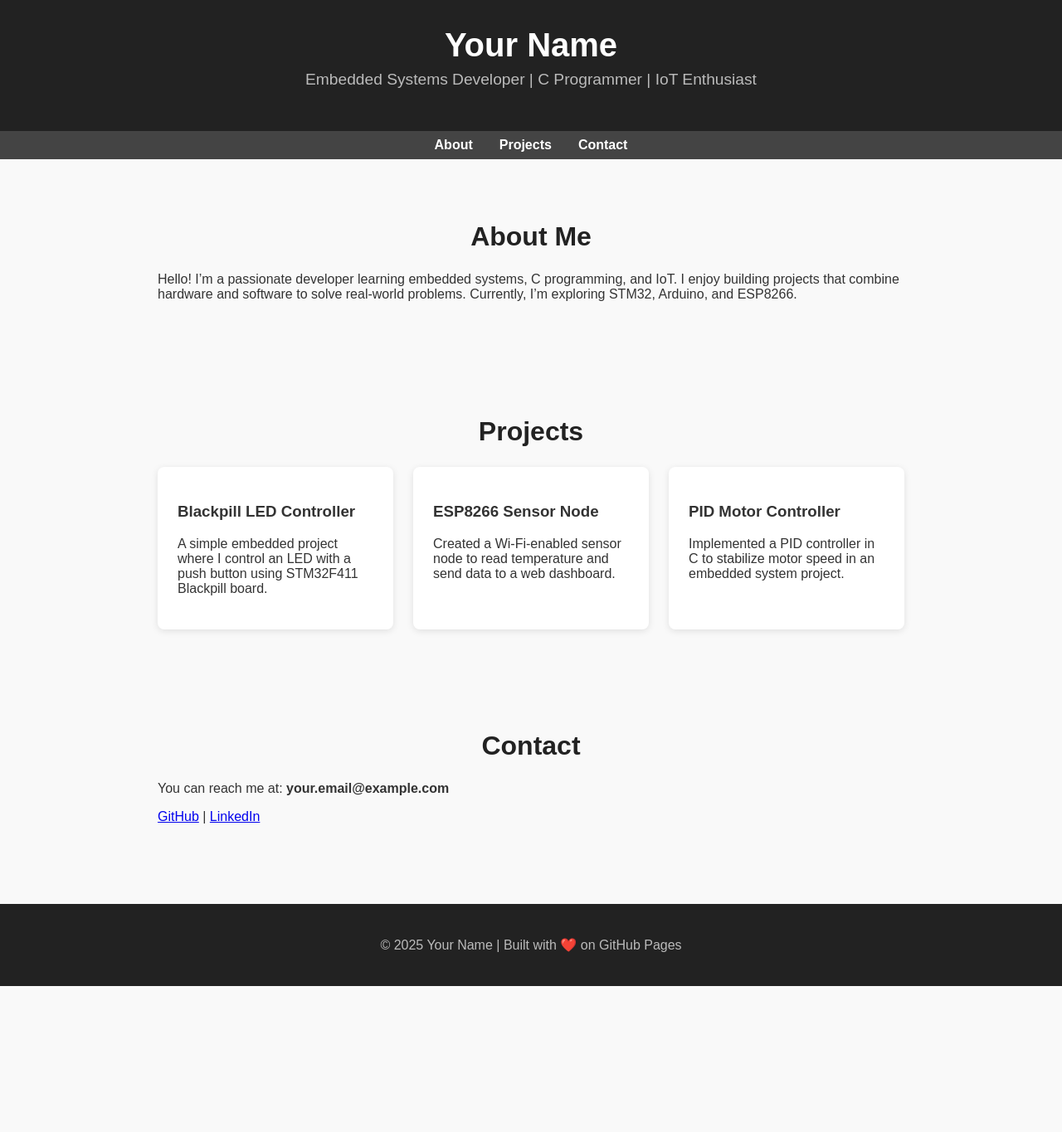
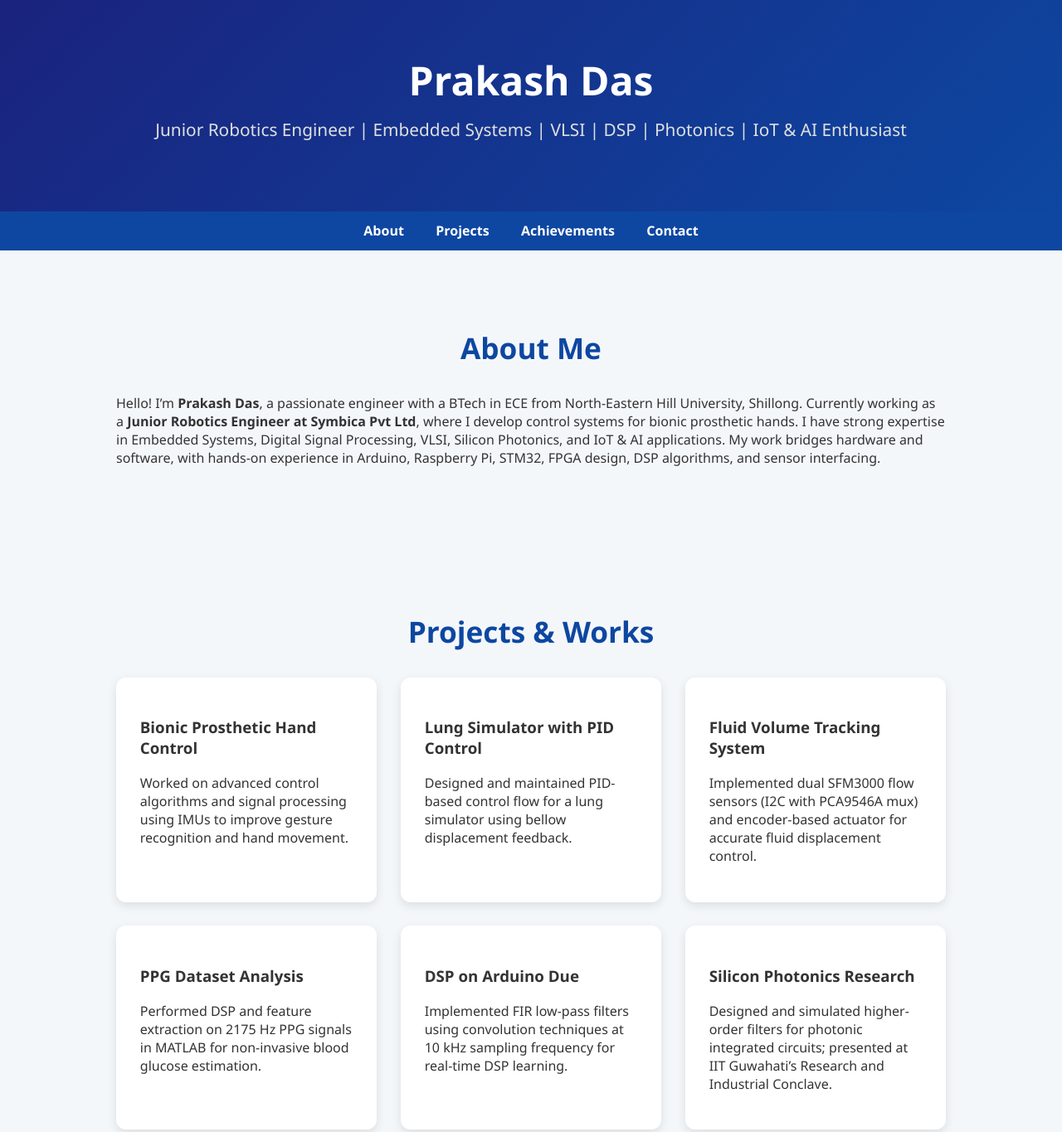
Before and after one commit to prkshdasece/prkshdasece.github.io, a plain HTML site: page index.html in a window 1280 px wide. Shown: the top 1365 px of the page at 83% size. Before the commit the page ends 1189 px from the top, so only its background shows below. Drawn offline with Linux system fonts and the light colour scheme.

Commit message:
index.html update

```diff
--- a/index.html
+++ b/index.html
@@ -3,79 +3,84 @@
 <head>
   <meta charset="UTF-8">
   <meta name="viewport" content="width=device-width, initial-scale=1.0">
-  <title>My Portfolio</title>
+  <title>Prakash Das | Portfolio</title>
   <style>
     body {
       margin: 0;
-      font-family: Arial, sans-serif;
-      background: #f9f9f9;
+      font-family: 'Segoe UI', Tahoma, Geneva, Verdana, sans-serif;
+      background: #f4f7fa;
       color: #333;
     }
     header {
-      background: #222;
+      background: linear-gradient(135deg, #1a237e, #0d47a1);
       color: #fff;
-      padding: 2rem 1rem;
+      padding: 4rem 2rem;
       text-align: center;
     }
     header h1 {
       margin: 0;
-      font-size: 2.5rem;
+      font-size: 3rem;
     }
     header p {
-      margin-top: .5rem;
-      font-size: 1.2rem;
-      color: #bbb;
+      margin-top: .8rem;
+      font-size: 1.3rem;
+      color: #e0e0e0;
     }
     nav {
       display: flex;
       justify-content: center;
-      background: #444;
-      padding: .5rem;
+      background: #0d47a1;
+      padding: .8rem;
+      position: sticky;
+      top: 0;
+      z-index: 1000;
     }
     nav a {
       color: white;
       text-decoration: none;
-      margin: 0 1rem;
+      margin: 0 1.2rem;
       font-weight: bold;
+      transition: color .3s;
     }
     nav a:hover {
-      color: #ff9800;
+      color: #ffca28;
     }
     section {
-      padding: 3rem 1rem;
-      max-width: 900px;
+      padding: 4rem 1.5rem;
+      max-width: 1000px;
       margin: auto;
     }
     section h2 {
       text-align: center;
-      margin-bottom: 1.5rem;
-      font-size: 2rem;
-      color: #222;
+      margin-bottom: 2rem;
+      font-size: 2.2rem;
+      color: #0d47a1;
     }
-    .projects {
+    .projects, .achievements {
       display: grid;
-      grid-template-columns: repeat(auto-fit, minmax(250px, 1fr));
-      gap: 1.5rem;
+      grid-template-columns: repeat(auto-fit, minmax(280px, 1fr));
+      gap: 1.8rem;
     }
     .card {
       background: white;
-      border-radius: 8px;
-      padding: 1.5rem;
-      box-shadow: 0 2px 8px rgba(0,0,0,0.1);
-      transition: transform .2s;
+      border-radius: 12px;
+      padding: 1.8rem;
+      box-shadow: 0 4px 12px rgba(0,0,0,0.1);
+      transition: transform .3s, box-shadow .3s;
     }
     .card:hover {
-      transform: scale(1.05);
+      transform: translateY(-5px);
+      box-shadow: 0 6px 20px rgba(0,0,0,0.15);
     }
     footer {
-      background: #222;
-      color: #bbb;
+      background: #0d47a1;
+      color: #ccc;
       text-align: center;
-      padding: 1.5rem;
+      padding: 2rem;
       margin-top: 2rem;
     }
     footer a {
-      color: #ff9800;
+      color: #ffca28;
       margin: 0 0.5rem;
       text-decoration: none;
     }
@@ -83,50 +88,84 @@
 </head>
 <body>
   <header>
-    <h1>Your Name</h1>
-    <p>Embedded Systems Developer | C Programmer | IoT Enthusiast</p>
+    <h1>Prakash Das</h1>
+    <p>Junior Robotics Engineer | Embedded Systems | VLSI | DSP | Photonics | IoT & AI Enthusiast</p>
   </header>
 
   <nav>
     <a href="#about">About</a>
     <a href="#projects">Projects</a>
+    <a href="#achievements">Achievements</a>
     <a href="#contact">Contact</a>
   </nav>
 
   <section id="about">
     <h2>About Me</h2>
-    <p>Hello! I’m a passionate developer learning embedded systems, C programming, and IoT. I enjoy building projects that combine hardware and software to solve real-world problems. Currently, I’m exploring STM32, Arduino, and ESP8266.</p>
+    <p>Hello! I’m <b>Prakash Das</b>, a passionate engineer with a BTech in ECE from North-Eastern Hill University, Shillong.
+       Currently working as a <b>Junior Robotics Engineer at Symbica Pvt Ltd</b>, where I develop control systems for bionic prosthetic hands.
+       I have strong expertise in Embedded Systems, Digital Signal Processing, VLSI, Silicon Photonics, and IoT & AI applications.
+       My work bridges hardware and software, with hands-on experience in Arduino, Raspberry Pi, STM32, FPGA design, DSP algorithms, and sensor interfacing.</p>
   </section>
 
   <section id="projects">
-    <h2>Projects</h2>
+    <h2>Projects & Works</h2>
     <div class="projects">
       <div class="card">
-        <h3>Blackpill LED Controller</h3>
-        <p>A simple embedded project where I control an LED with a push button using STM32F411 Blackpill board.</p>
+        <h3>Bionic Prosthetic Hand Control</h3>
+        <p>Worked on advanced control algorithms and signal processing using IMUs to improve gesture recognition and hand movement.</p>
       </div>
       <div class="card">
-        <h3>ESP8266 Sensor Node</h3>
-        <p>Created a Wi-Fi-enabled sensor node to read temperature and send data to a web dashboard.</p>
+        <h3>Lung Simulator with PID Control</h3>
+        <p>Designed and maintained PID-based control flow for a lung simulator using bellow displacement feedback.</p>
       </div>
       <div class="card">
-        <h3>PID Motor Controller</h3>
-        <p>Implemented a PID controller in C to stabilize motor speed in an embedded system project.</p>
+        <h3>Fluid Volume Tracking System</h3>
+        <p>Implemented dual SFM3000 flow sensors (I2C with PCA9546A mux) and encoder-based actuator for accurate fluid displacement control.</p>
+      </div>
+      <div class="card">
+        <h3>PPG Dataset Analysis</h3>
+        <p>Performed DSP and feature extraction on 2175 Hz PPG signals in MATLAB for non-invasive blood glucose estimation.</p>
+      </div>
+      <div class="card">
+        <h3>DSP on Arduino Due</h3>
+        <p>Implemented FIR low-pass filters using convolution techniques at 10 kHz sampling frequency for real-time DSP learning.</p>
+      </div>
+      <div class="card">
+        <h3>Silicon Photonics Research</h3>
+        <p>Designed and simulated higher-order filters for photonic integrated circuits; presented at IIT Guwahati’s Research and Industrial Conclave.</p>
+      </div>
+    </div>
+  </section>
+
+  <section id="achievements">
+    <h2>Achievements & Training</h2>
+    <div class="achievements">
+      <div class="card">
+        <h3>Symbica Pvt Ltd</h3>
+        <p>Joined as <b>Junior Robotics Engineer</b> in 2025, contributing to bionic prosthetic hand development.</p>
+      </div>
+      <div class="card">
+        <h3>IIT Guwahati Poster Presentation</h3>
+        <p>Selected for poster presentation on “7th order Chebyshev Filter for Photonic Integrated Circuits” at the Research and Industrial Conclave, IIT Guwahati.</p>
+      </div>
+      <div class="card">
+        <h3>Industrial IoT & Edge AI Training</h3>
+        <p>Completed intensive training at IIT Guwahati on IoT, Edge AI, Arduino, NodeMCU, and Raspberry Pi applications.</p>
       </div>
     </div>
   </section>
 
   <section id="contact">
     <h2>Contact</h2>
-    <p>You can reach me at: <b>your.email@example.com</b></p>
+    <p>You can reach me at: <b>prkshhhdas@gmail.com</b> | 📱 +91 6001224293</p>
     <p>
-      <a href="https://github.com/yourusername" target="_blank">GitHub</a> |
-      <a href="https://linkedin.com/in/yourprofile" target="_blank">LinkedIn</a>
+      <a href="https://github.com/" target="_blank">GitHub</a> |
+      <a href="https://linkedin.com/in/" target="_blank">LinkedIn</a>
     </p>
   </section>
 
   <footer>
-    <p>© 2025 Your Name | Built with ❤️ on GitHub Pages</p>
+    <p>© 2025 Prakash Das | Built with ❤️</p>
   </footer>
 </body>
 </html>
```
